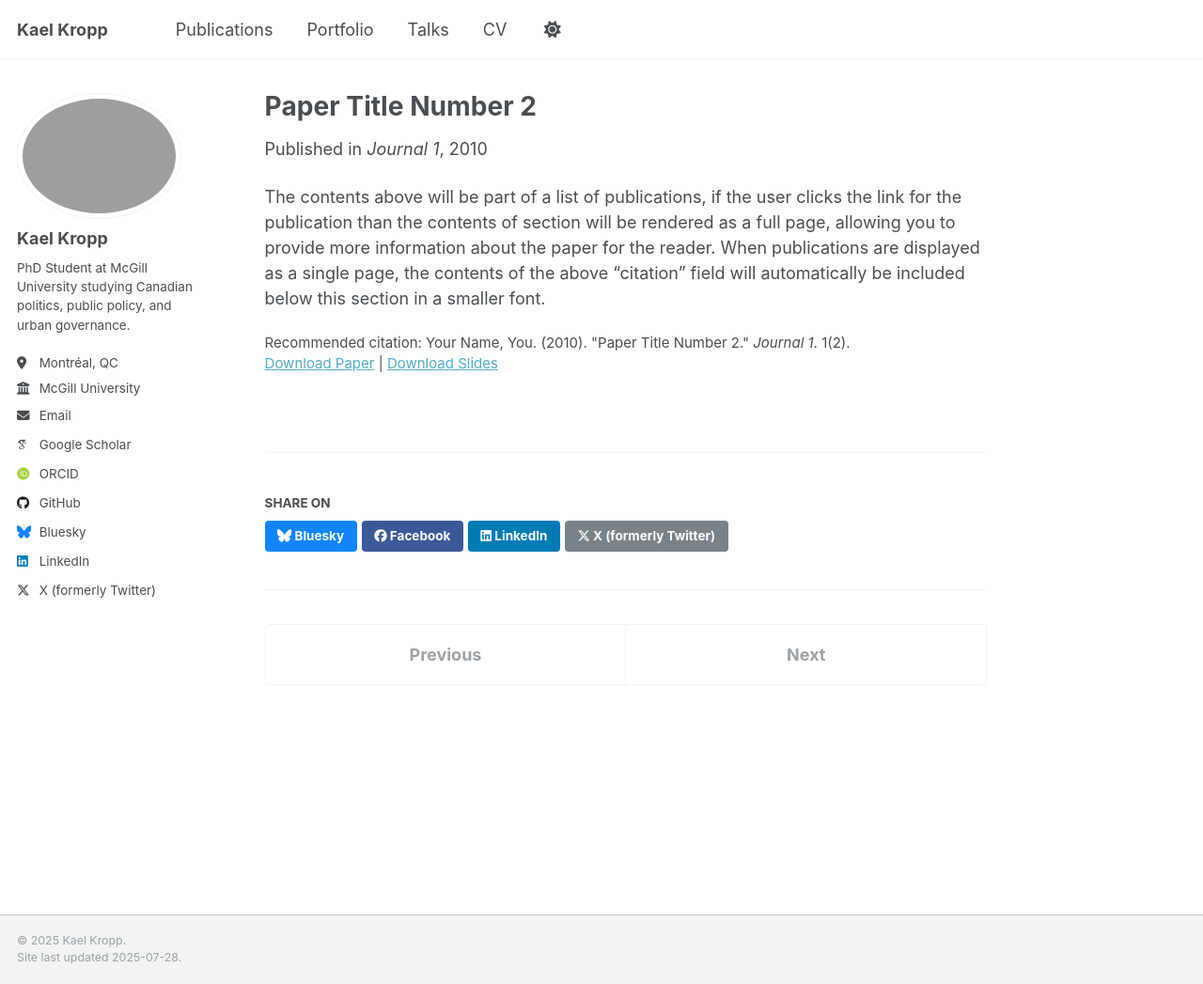
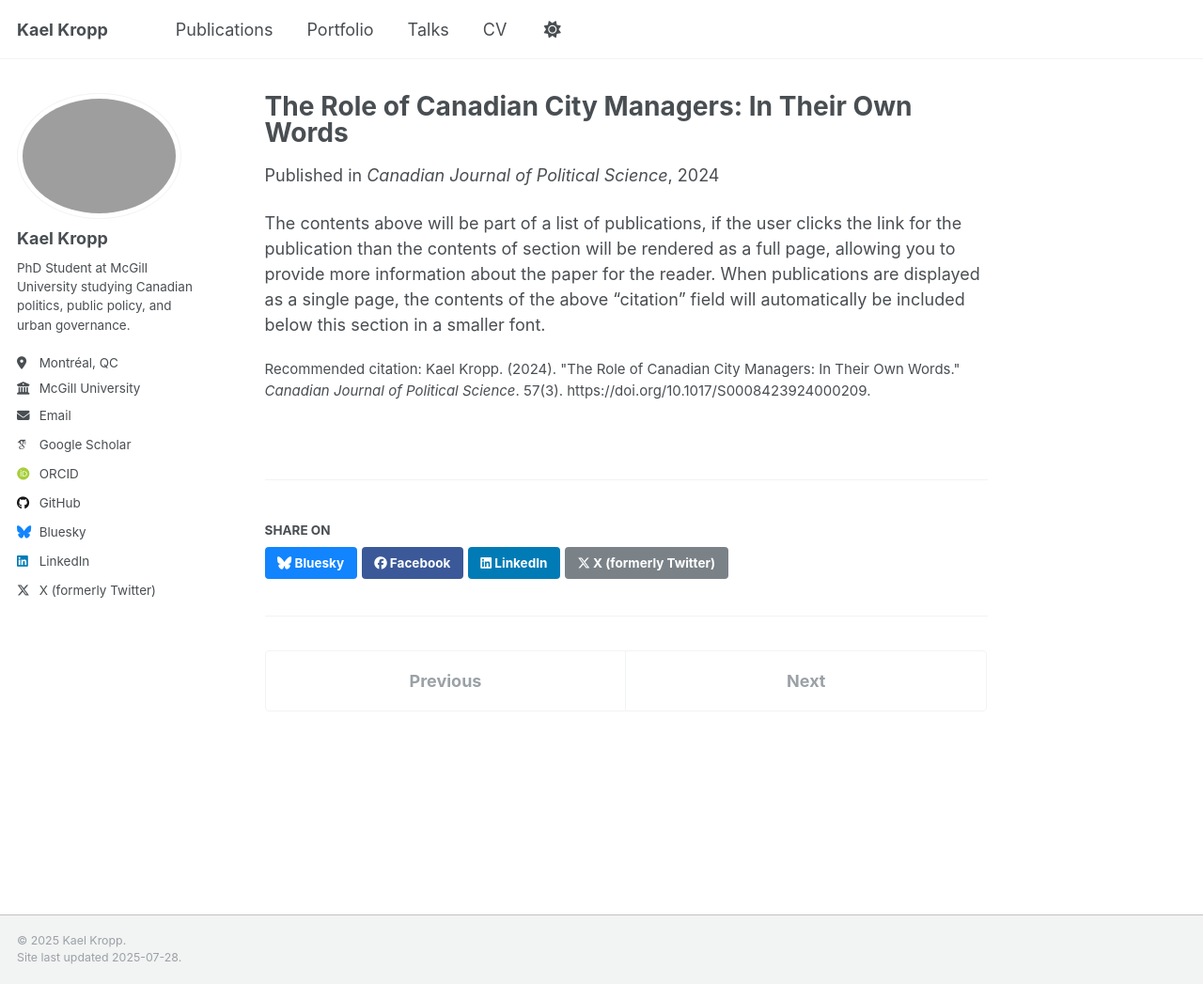
Before and after one commit to kaelkropp/kaelkropp.github.io, a Jekyll site: the page built from _publications/2010-10-01-paper-title-number-2.md, in a window 1280 px wide and 1047 px high. Shown: the whole window at 94% size. Built offline with Jekyll 4.4.1, drawn with Linux system fonts in a browser that asks for light colours; some web fonts are replaced; a script that is not in the unit is left out.

Commit message:
Update 2010-10-01-paper-title-number-2.md

```diff
--- a/_publications/2010-10-01-paper-title-number-2.md
+++ b/_publications/2010-10-01-paper-title-number-2.md
@@ -1,14 +1,12 @@
 ---
-title: "Paper Title Number 2"
+title: "The Role of Canadian City Managers: In Their Own Words"
 collection: publications
-category: manuscripts
-permalink: /publication/2010-10-01-paper-title-number-2
-excerpt: 'This paper is about the number 2. The number 3 is left for future work.'
-date: 2010-10-01
-venue: 'Journal 1'
-slidesurl: 'http://academicpages.github.io/files/slides2.pdf'
-paperurl: 'http://academicpages.github.io/files/paper2.pdf'
-citation: 'Your Name, You. (2010). &quot;Paper Title Number 2.&quot; <i>Journal 1</i>. 1(2).'
+category: book reviews
+permalink: https://www-cambridge-org.proxy3.library.mcgill.ca/core/journals/canadian-journal-of-political-science-revue-canadienne-de-science-politique/article/role-of-canadian-city-managers-in-their-own-words-michael-fenn-gordon-mcintosh-and-david-siegel-eds-toronto-university-of-toronto-press-2023-doi-1031389781487555382/5C0D7B578F9FE8A3517DA6FC880B668D?utm_campaign=shareaholic&utm_medium=copy_link&utm_source=bookmark
+excerpt: 'In this highly original volume, editors Michael Fenn, Gordon McIntosh and David Siegel assemble a comprehensive and long overdue glimpse into the complex and dynamic role of city managers across Canada. Featuring chapters authored by seasoned city managers and municipal chief administrative officers, this book meticulously explores the challenges and strategic engagements that define modern municipal management. Each contributor shares candid narratives from their professional lives, providing a practical perspective that bridges the gap between theoretical frameworks and the realities of municipal governance.'
+date: 2024-08-22
+venue: 'Canadian Journal of Political Science'
+citation: 'Kael Kropp. (2024). &quot;The Role of Canadian City Managers: In Their Own Words.&quot; <i>Canadian Journal of Political Science</i>. 57(3). https://doi.org/10.1017/S0008423924000209.'
 ---
 
 The contents above will be part of a list of publications, if the user clicks the link for the publication than the contents of section will be rendered as a full page, allowing you to provide more information about the paper for the reader. When publications are displayed as a single page, the contents of the above "citation" field will automatically be included below this section in a smaller font.
```
